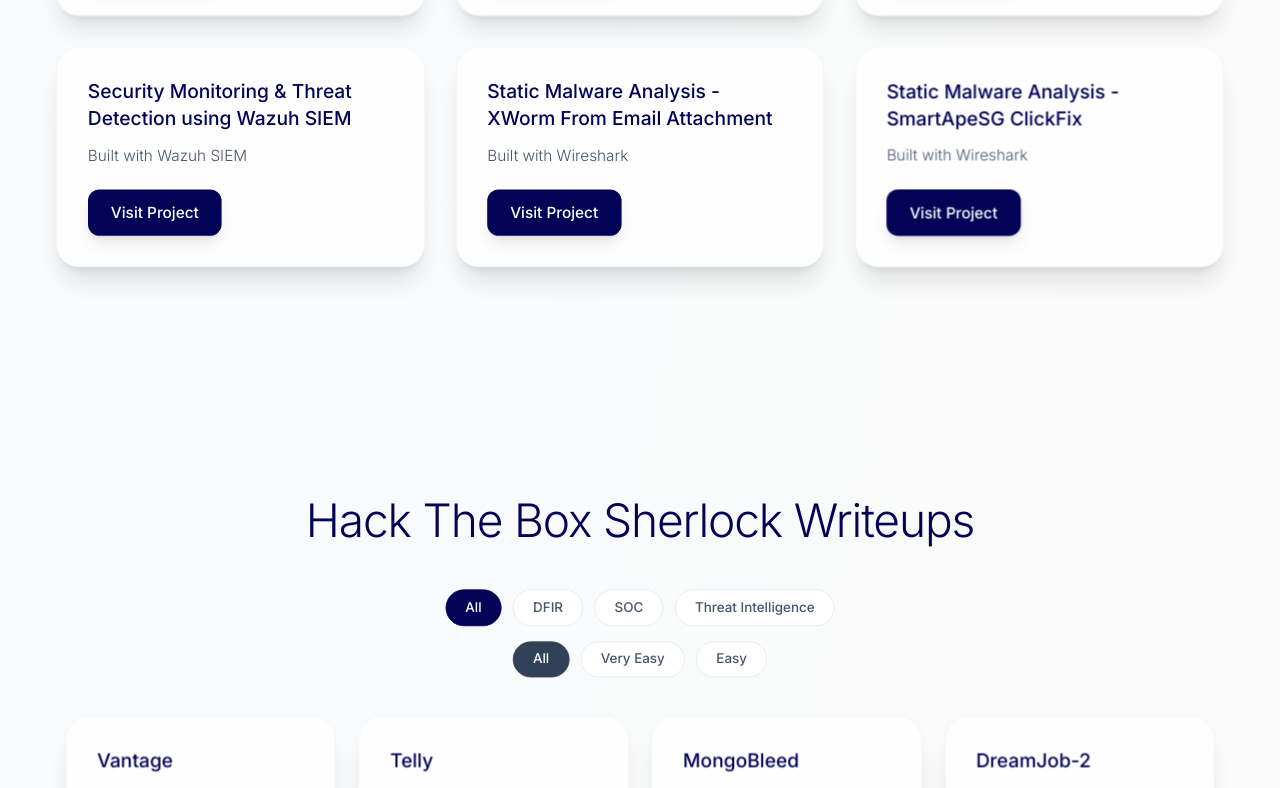
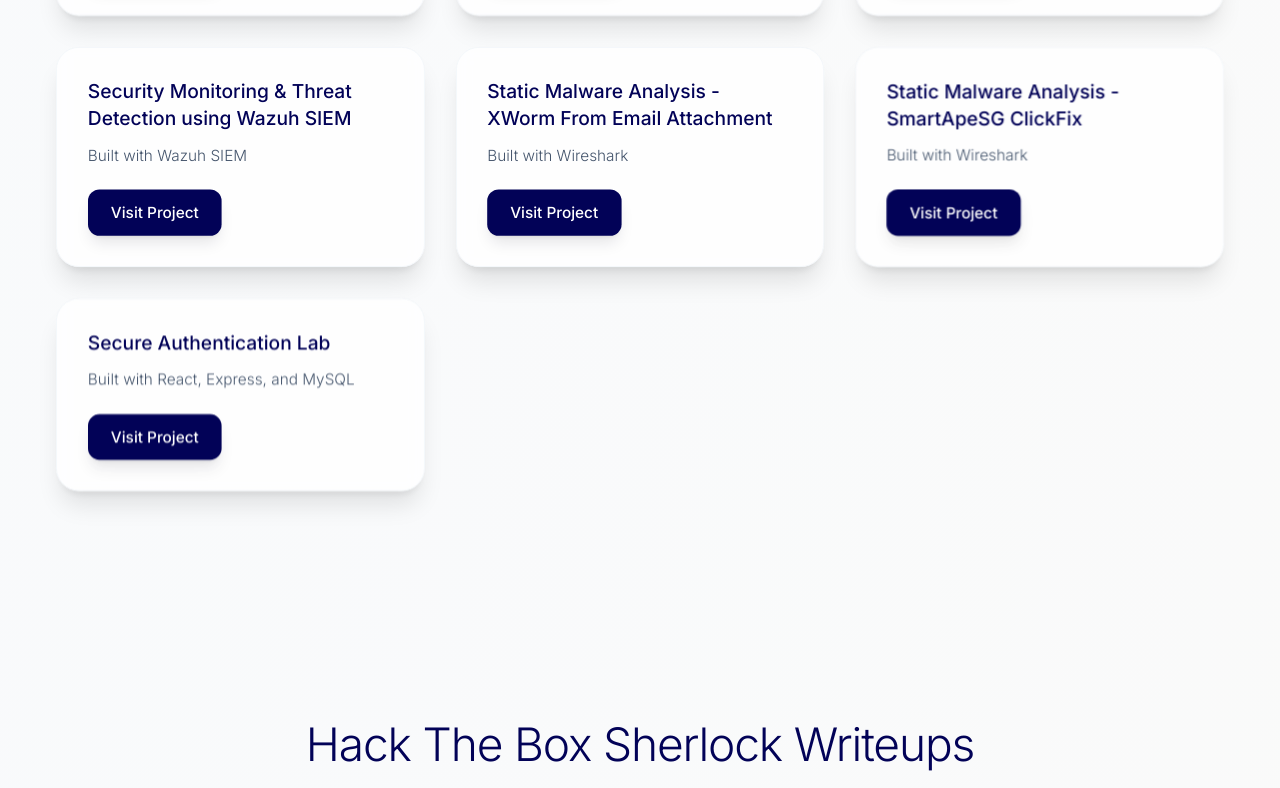
Before and after one commit to RafaelAngeloChristianto/portfolio-website, a React (Vite) app: page / in a window 1280 px wide. Shown: the part 4113-4901 px from the top of the page. Built offline with nearby package versions, Linux system fonts and the light colour scheme; a web font is replaced by a local one.

Commit message:
secure auth lab project

```diff
--- a/src/screens/HomeScreen.tsx
+++ b/src/screens/HomeScreen.tsx
@@ -512,6 +512,11 @@
               tech:"Wireshark",
               url:"projects/StaticMalwareAnalysis - SmartApeSGClickFix - RafaelAngeloChristianto.pdf",
             },
+            {
+              title:"Secure Authentication Lab",
+              tech:"React, Express, and MySQL",
+              url:"projects/SecureAuthLab_RafaelAngeloChristianto.pdf"
+            },
           ].map((proj, i) => (
             <motion.div
               key={i}
```
Also changed, not shown: 1 other file (tests, documents, lock files or other folders).
